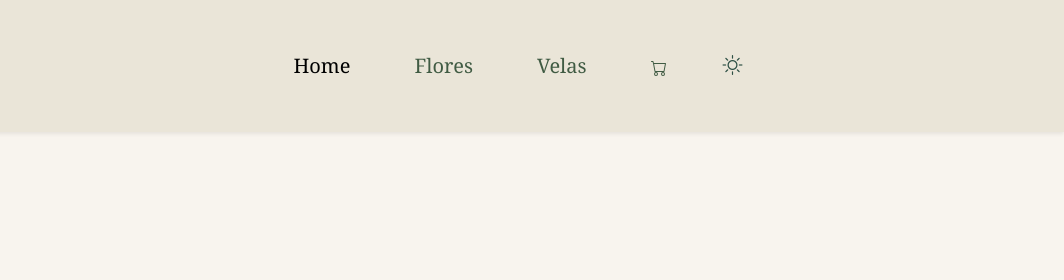
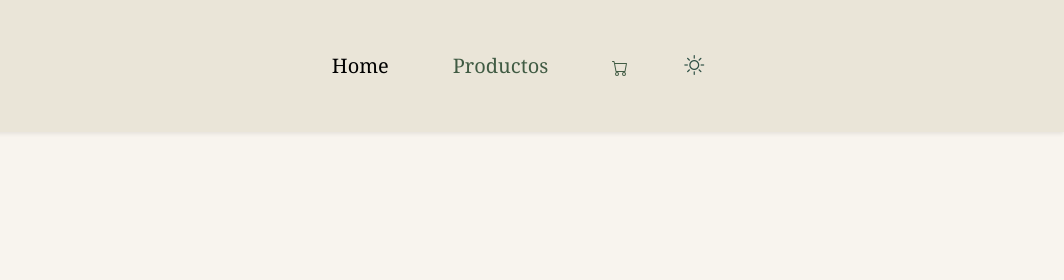
Before and after one commit to GimenaRivoira/BOIRO-LEWCZYNSKI-RIVOIRA-TP-Programacion-III-2026-C1, a website: page frontend/src/carrito/carrito.html in a window 1280 px wide. Shown: the top 280 px of the page, 216-1280 px from the left. Drawn offline with nearby package versions, Linux system fonts and the light colour scheme.

Commit message:
correccion para nav productos |  path en main

```diff
--- a/backend/src/main.js
+++ b/backend/src/main.js
@@ -1,6 +1,7 @@
 //importaciones
 const express = require("express");
 const cors = require("cors");
+const path = require("path");
 
 //Rutas
 const productoRouter = require("./productos/producto.routes");
@@ -18,6 +19,7 @@ app.use(express.json());
 app.use(
   cors({ origin: "http://127.0.0.1:5500", allowedHeaders: "content-type" }),
 );
+app.use(express.static(path.join(__dirname, "../../frontend")));
 app.use("/imagenes", express.static("img")); // ejemplo clase
 
 //Definicion de rutas
--- a/frontend/src/carrito/carrito.html
+++ b/frontend/src/carrito/carrito.html
@@ -75,17 +75,13 @@
                   >Home</a
                 >
               </li>
-              <li class="nav-item">
-                <a class="nav-link" href="../productos/productos.html"
-                  >Flores</a
-                >
-              </li>
+
               <li class="nav-item">
                 <a
                   class="nav-link"
                   href="../productos/productos.html"
                   role="button"
-                  >Velas</a
+                  >Productos</a
                 >
               </li>
               <li class="nav-item">
```
Also changed, not shown: frontend/src/inicio/inicio.html (+2 -6 lines), frontend/src/productos/productos.html (+23 -11 lines).
